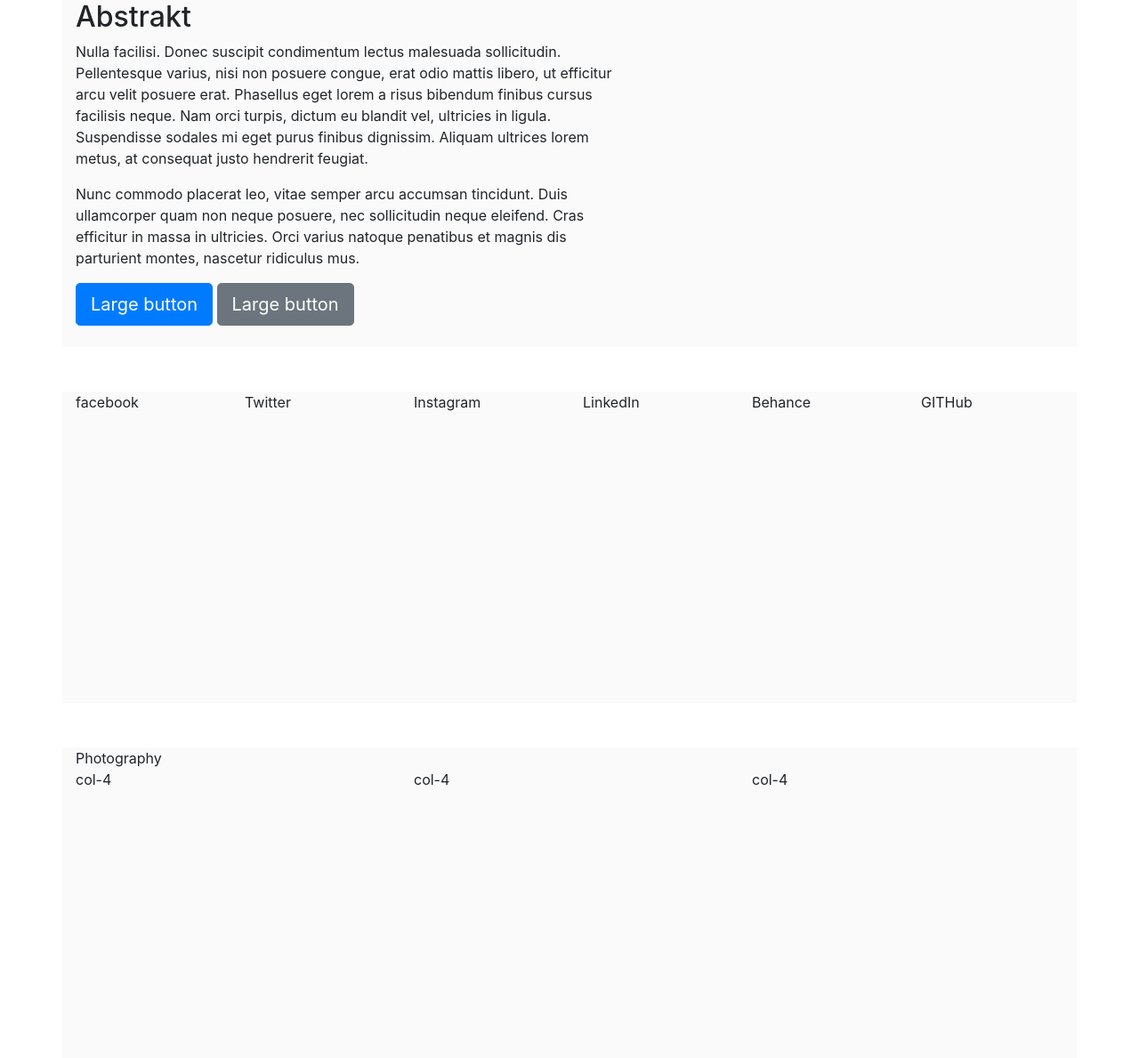
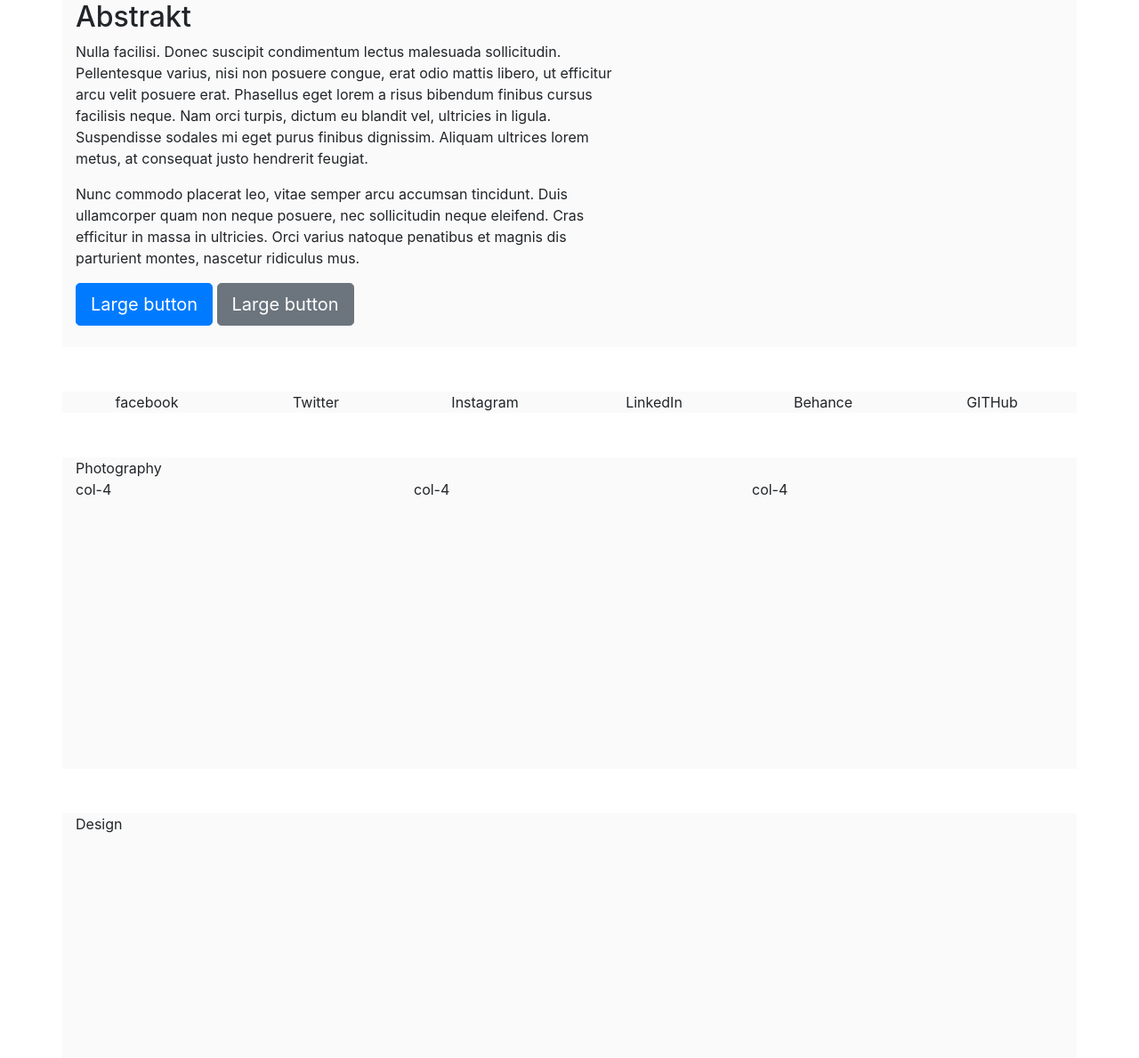
Before and after one commit to wildfireads/arashgiani, a PHP site: page / in a window 1280 px wide. Shown: the part 124-1313 px from the top of the page at 89% size. Run offline with PHP 8.4, Linux system fonts and the light colour scheme; some libraries are stand-ins or nearby versions.

Commit message:
social adjustments

```diff
--- a/index.php
+++ b/index.php
@@ -45,7 +45,7 @@
 
 
 
-<div class="container" style="background-color: #fafafa; margin-bottom: 50px; min-height: 350px">
+<div class="container" style="background-color: #fafafa; text-align: center; margin-bottom: 50px;">
 
 
  <div class="row">
```
